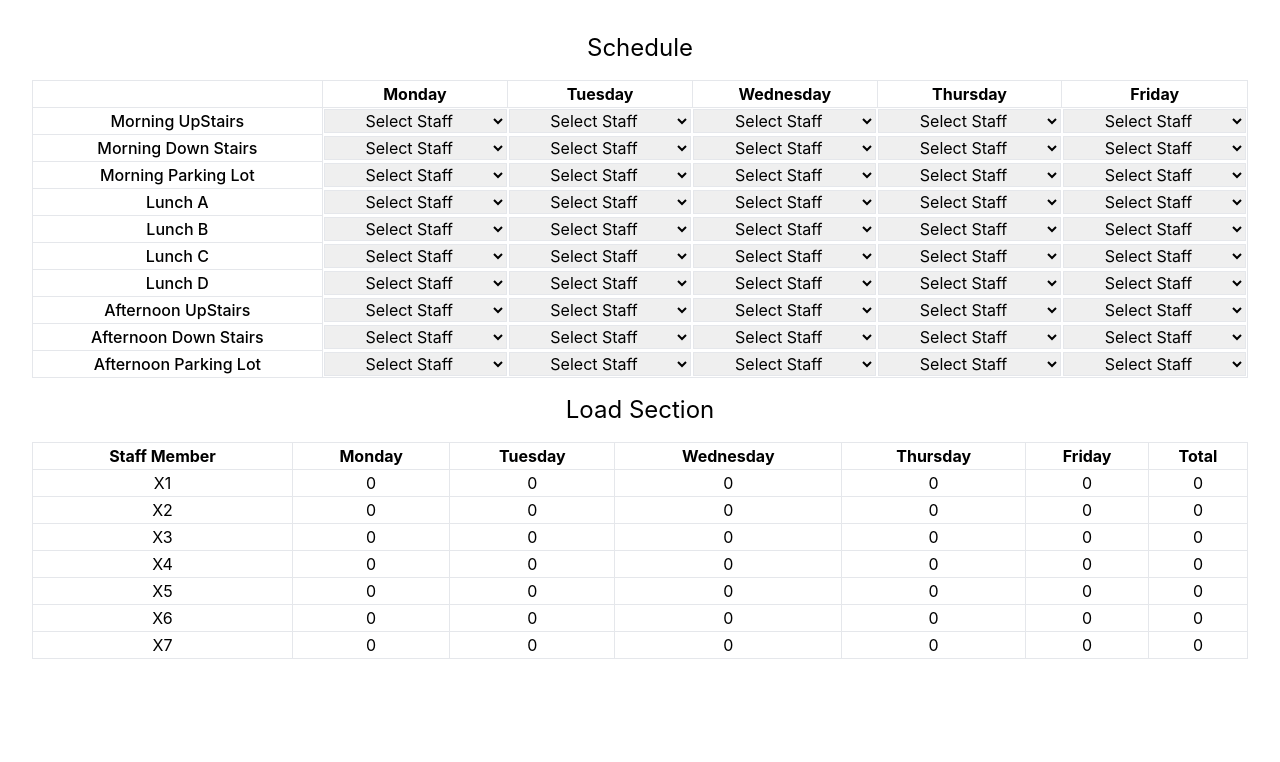
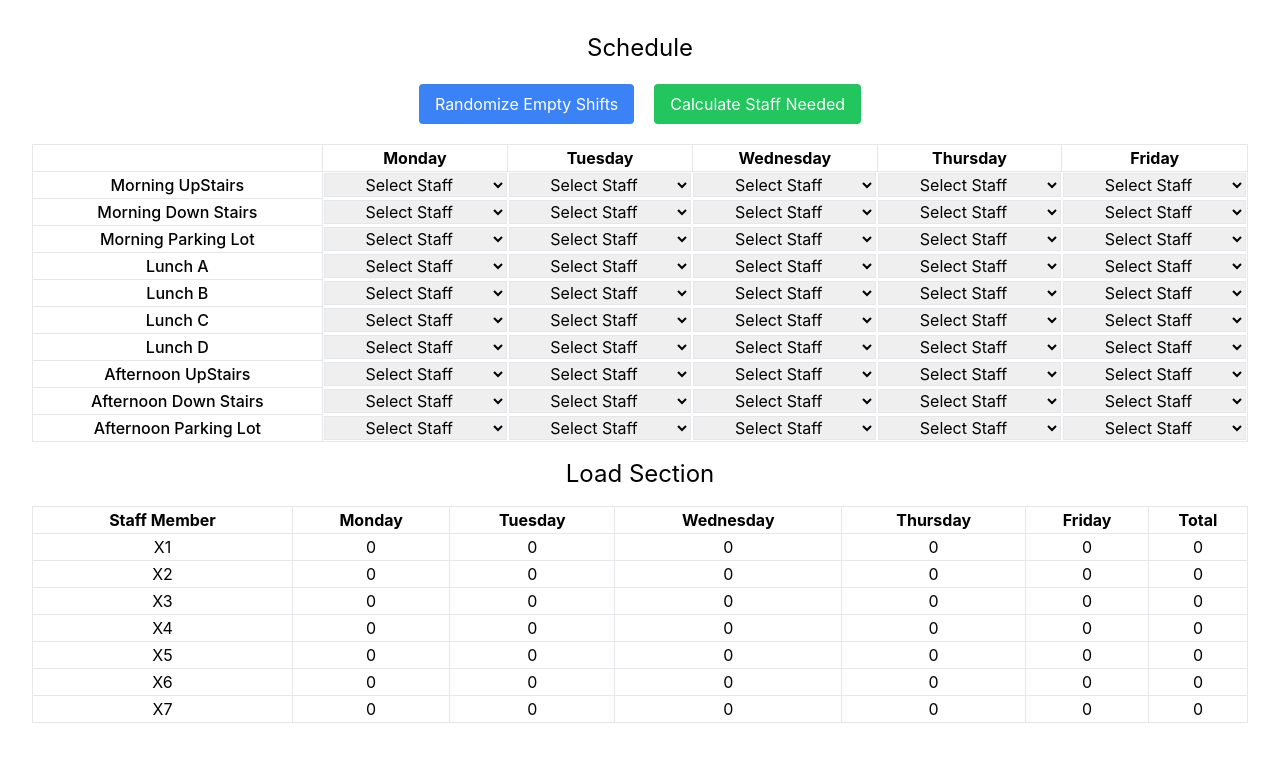
Before and after one commit to imfenil16/scheduling-app, a React (Create React App) app: page / in a window 1280 px wide. Shown: the top 762 px of the page. Built offline with nearby package versions, Linux system fonts and the light colour scheme.

Commit message:
Improve Code Splitting

```diff
--- a/src/App.js
+++ b/src/App.js
@@ -1,6 +1,7 @@
 import React, { useState } from 'react';
 import './App.css';
-import StaffSelect from './components/staffselect';
+import ShiftTable from './components/shift-table';
+import LoadSection from './components/load-section';
 
 const staffMembers = ['X1', 'X2', 'X3', 'X4', 'X5', 'X6', 'X7'];
 
@@ -17,7 +18,7 @@ const timeSlots = [
   'Afternoon Parking Lot',
 ];
 
-function App() {
+const App = () => {
   const [schedule, setSchedule] = useState({});
 
   const handleStaffSelect = (day, timeSlot, staff) => {
@@ -73,25 +74,7 @@ function App() {
         [timeSlot]: staff,
       },
     }));
-  };
-
-  const countStaffLoad = (staff, day) => {
-    const daySchedule = schedule[day] || {};
-    return Object.values(daySchedule).filter(
-      (staffMember) => staffMember === staff
-    ).length;
-  };
-
-  const calculateTotalLoad = (staff) => {
-    let totalLoad = 0;
-    timeSlots.forEach((timeSlot) => {
-      Object.values(schedule).forEach((daySchedule) => {
-        if (daySchedule[timeSlot] === staff) {
-          totalLoad++;
-        }
-      });
-    });
-    return totalLoad;
+    calculateStaffNeeded();
   };
 
   const randomizeEmptyShifts = () => {
@@ -105,121 +88,76 @@ function App() {
           [staffPool[i], staffPool[j]] = [staffPool[j], staffPool[i]];
         }
 
-        const day = 'Monday'; // You can adjust the day for randomization
+        // Randomly select a day for assignment
+        const randomDay = [
+          'Monday',
+          'Tuesday',
+          'Wednesday',
+          'Thursday',
+          'Friday',
+        ][Math.floor(Math.random() * 5)];
         const staff = staffPool.pop();
-        handleStaffSelect(day, timeSlot, staff);
+        handleStaffSelect(randomDay, timeSlot, staff);
       }
     });
+    calculateStaffNeeded();
   };
 
   const calculateStaffNeeded = () => {
     const neededStaff = {};
 
     timeSlots.forEach((timeSlot) => {
-      const daySchedule = schedule[timeSlot] || {};
+      ['Monday', 'Tuesday', 'Wednesday', 'Thursday', 'Friday'].forEach(
+        (day) => {
+          const daySchedule = schedule[day] || {};
+          const staffAssigned = daySchedule[timeSlot];
 
-      staffMembers.forEach((staff) => {
-        if (!daySchedule[staff]) {
-          if (!neededStaff[staff]) {
-            neededStaff[staff] = 1;
-          } else {
-            neededStaff[staff]++;
+          if (!staffAssigned) {
+            if (!neededStaff[day]) {
+              neededStaff[day] = [];
+            }
+            neededStaff[day].push(timeSlot);
           }
         }
-      });
+      );
     });
 
-    console.log('Staff needed for each time slot:');
+    console.log('Staff needed to fill all shifts while respecting the rules:');
     console.log(neededStaff);
   };
 
   return (
     <div className='container mx-auto p-8'>
-      <h1 className='text-2xl mb-4 text-center'>Schedule</h1>
-      {/* <div>
+      <h1 className='text-2xl text-center'>Schedule</h1>
+      <div className='flex justify-center items-center gap-5 my-5'>
         <button
           onClick={randomizeEmptyShifts}
-          className='bg-blue-500 text-white px-4 py-2 mt-4 rounded'
+          className='bg-blue-500 text-white px-4 py-2 rounded'
         >
           Randomize Empty Shifts
         </button>
         <button
           onClick={calculateStaffNeeded}
-          className='bg-green-500 text-white px-4 py-2 mt-4 rounded'
+          className='bg-green-500 text-white px-4 py-2 rounded'
         >
           Calculate Staff Needed
         </button>
-      </div> */}
-      <table className='table-auto border border-collapse w-full'>
-        <thead>
-          <tr className='w-full text-center border'>
-            <th></th>
-            {['Monday', 'Tuesday', 'Wednesday', 'Thursday', 'Friday'].map(
-              (day) => (
-                <th key={day} className='text-center border'>
-                  {day}
-                </th>
-              )
-            )}
-          </tr>
-        </thead>
-        <tbody>
-          {timeSlots.map((timeSlot) => (
-            <tr key={timeSlot}>
-              <td className='font-medium text-center border'>{timeSlot}</td>
-              {['Monday', 'Tuesday', 'Wednesday', 'Thursday', 'Friday'].map(
-                (day) => (
-                  <td key={day}>
-                    <StaffSelect
-                      value={schedule[day]?.[timeSlot] || ''}
-                      onChange={(e) =>
-                        handleStaffSelect(day, timeSlot, e.target.value)
-                      }
-                      staffMembers={staffMembers}
-                    />
-                  </td>
-                )
-              )}
-            </tr>
-          ))}
-        </tbody>
-      </table>
+      </div>
+      <ShiftTable
+        schedule={schedule}
+        handleStaffSelect={handleStaffSelect}
+        staffMembers={staffMembers}
+        timeSlots={timeSlots}
+      />
 
       <h2 className='text-2xl my-4 text-center'>Load Section</h2>
-      <table className='table-auto border border-collapse w-full'>
-        <thead>
-          <tr className='text-center border'>
-            <th>Staff Member</th>
-            {['Monday', 'Tuesday', 'Wednesday', 'Thursday', 'Friday'].map(
-              (day) => (
-                <th key={day} className='text-center border'>
-                  {day}
-                </th>
-              )
-            )}
-            <th>Total</th>
-          </tr>
-        </thead>
-        <tbody>
-          {staffMembers.map((staff) => (
-            <tr key={staff}>
-              <td className='text-center border'>{staff}</td>
-              {['Monday', 'Tuesday', 'Wednesday', 'Thursday', 'Friday'].map(
-                (day) => (
-                  <td key={day} className='text-center border'>
-                    {countStaffLoad(staff, day)}
-                  </td>
-                )
-              )}
-              <td className='text-center border'>
-                {calculateTotalLoad(staff)}
-              </td>
-            </tr>
-          ))}
-        </tbody>
-      </table>
+      <LoadSection
+        schedule={schedule}
+        staffMembers={staffMembers}
+        timeSlots={timeSlots}
+      />
     </div>
   );
-}
+};
 
 export default App;
--- /dev/null
+++ b/src/components/load-section.js
@@ -0,0 +1,60 @@
+import React from 'react';
+
+const LoadSection = ({ schedule, staffMembers, timeSlots }) => {
+  // Function to count the number of shifts a staff member has on a specific day
+  const countStaffLoad = (staff, day) => {
+    const daySchedule = schedule[day] || {};
+    return Object.values(daySchedule).filter(
+      (staffMember) => staffMember === staff
+    ).length;
+  };
+
+  // Function to calculate the total number of shifts a staff member has
+  const calculateTotalLoad = (staff) => {
+    let totalLoad = 0;
+    timeSlots.forEach((timeSlot) => {
+      Object.values(schedule).forEach((daySchedule) => {
+        if (daySchedule[timeSlot] === staff) {
+          totalLoad++;
+        }
+      });
+    });
+    return totalLoad;
+  };
+
+  return (
+    <table className='table-auto border border-collapse w-full'>
+      <thead>
+        <tr className='text-center border'>
+          <th>Staff Member</th>
+          {['Monday', 'Tuesday', 'Wednesday', 'Thursday', 'Friday'].map(
+            (day) => (
+              <th key={day} className='text-center border'>
+                {day}
+              </th>
+            )
+          )}
+          <th>Total</th>
+        </tr>
+      </thead>
+      <tbody>
+        {staffMembers.map((staff) => (
+          <tr key={staff}>
+            <td className='text-center border'>{staff}</td>
+            {['Monday', 'Tuesday', 'Wednesday', 'Thursday', 'Friday'].map(
+              (day) => (
+                <td key={day} className='text-center border'>
+                  {/* Display the number of shifts for each day */}
+                  {countStaffLoad(staff, day)}
+                </td>
+              )
+            )}
+            <td className='text-center border'>{calculateTotalLoad(staff)}</td>
+          </tr>
+        ))}
+      </tbody>
+    </table>
+  );
+};
+
+export default LoadSection;
--- /dev/null
+++ b/src/components/shift-table.js
@@ -0,0 +1,50 @@
+import React from 'react';
+import StaffSelect from './staff-select';
+
+// Function component for rendering the ShiftTable
+const ShiftTable = ({
+  schedule,
+  handleStaffSelect,
+  staffMembers,
+  timeSlots,
+}) => {
+  return (
+    <table className='table-auto border border-collapse w-full'>
+      <thead>
+        <tr className='w-full text-center border'>
+          <th></th>
+          {['Monday', 'Tuesday', 'Wednesday', 'Thursday', 'Friday'].map(
+            (day) => (
+              <th key={day} className='text-center border'>
+                {day}
+              </th>
+            )
+          )}
+        </tr>
+      </thead>
+      <tbody>
+        {timeSlots.map((timeSlot) => (
+          <tr key={timeSlot}>
+            <td className='font-medium text-center border'>{timeSlot}</td>
+            {['Monday', 'Tuesday', 'Wednesday', 'Thursday', 'Friday'].map(
+              (day) => (
+                <td key={day}>
+                  {/* Render the StaffSelect component */}
+                  <StaffSelect
+                    value={schedule[day]?.[timeSlot] || ''}
+                    onChange={(e) =>
+                      handleStaffSelect(day, timeSlot, e.target.value)
+                    }
+                    staffMembers={staffMembers}
+                  />
+                </td>
+              )
+            )}
+          </tr>
+        ))}
+      </tbody>
+    </table>
+  );
+};
+
+export default ShiftTable;
--- /dev/null
+++ b/src/components/staff-select.js
@@ -0,0 +1,22 @@
+import React from 'react';
+
+const StaffSelect = ({ value, onChange, staffMembers }) => {
+  return (
+    <select
+      value={value}
+      onChange={onChange}
+      className='w-full text-center border'
+    >
+      {/* Display default option */}
+      <option value=''>Select Staff</option>
+      {/* Display options for each staff member */}
+      {staffMembers.map((staff) => (
+        <option key={staff} value={staff}>
+          {staff}
+        </option>
+      ))}
+    </select>
+  );
+};
+
+export default StaffSelect;
```
